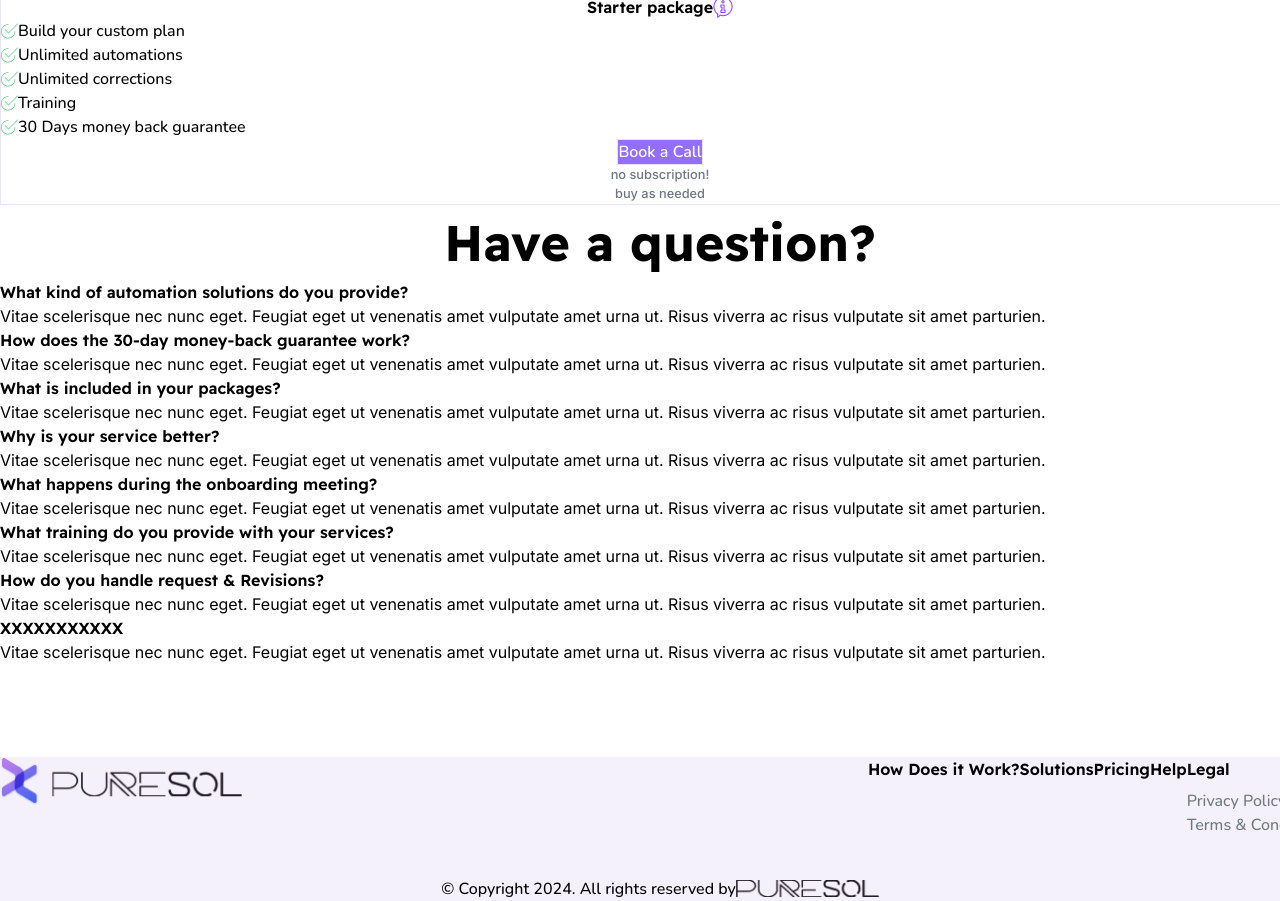
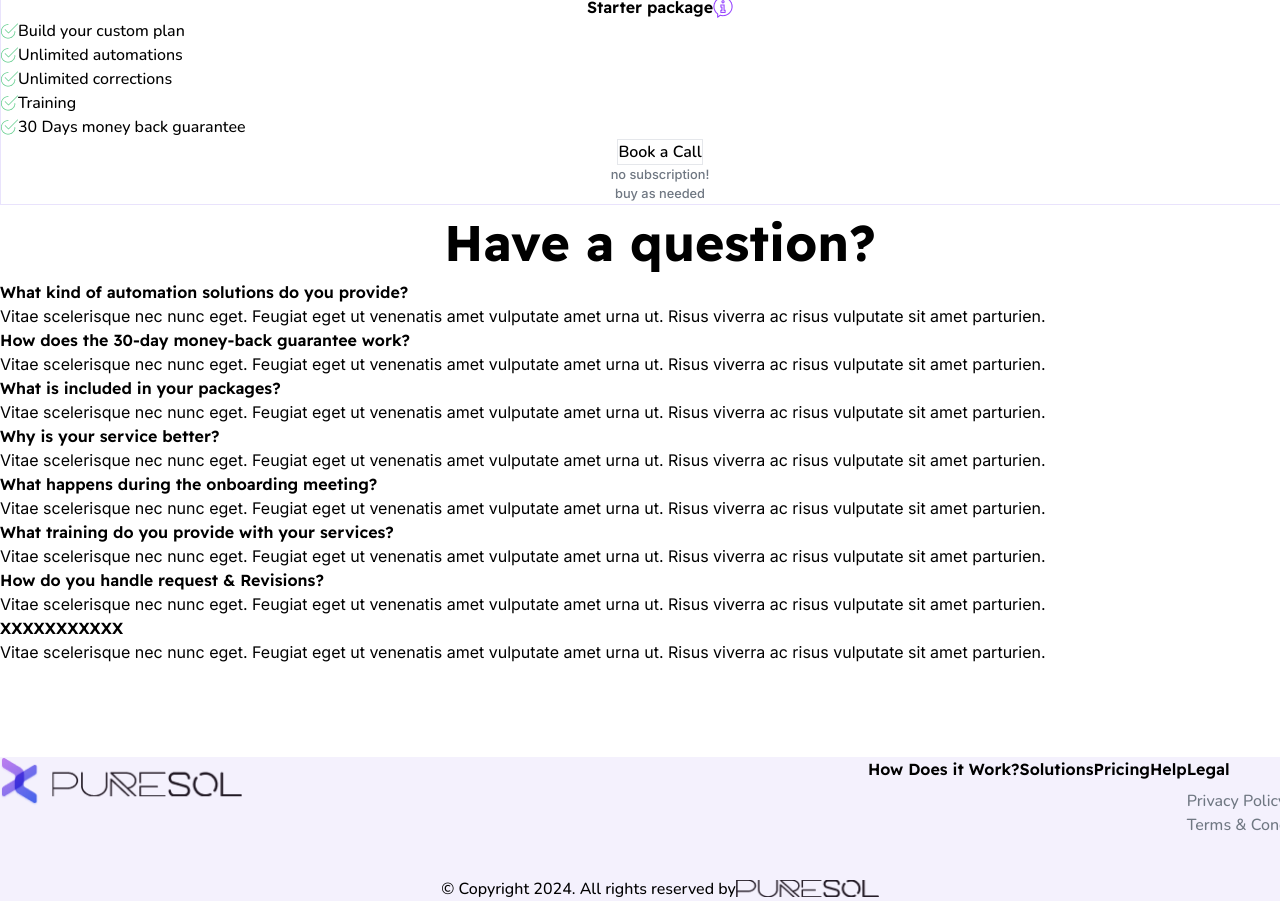
Before and after one commit to dev-SazzadHossain/pure_sol, a Next.js app: page / in a window 1280 px wide. Shown: the part 3000-3901 px from the top of the page. Built offline with nearby package versions, Linux system fonts and the light colour scheme.

Commit message:
fixed_faq_issue

```diff
--- a/src/Components/Pricing/PricingCard/PricingCard.js
+++ b/src/Components/Pricing/PricingCard/PricingCard.js
@@ -109,7 +109,11 @@ const PricingCard = ({ item }) => {
 
         <div className="flex justify-center items-center pt-[32px]">
           <button
-            className={`px-[36px] py-[12px] backgroundColor rounded-[16px] border-[1px] border-[#4A326F] text-[16px] font-semibold  ${nunito.className} text-white`}
+            className={`px-[36px] py-[12px] ${
+              item?.id == 3 ? "text-black" : "backgroundColor text-white"
+            } rounded-[16px] border-[1px] border-[#4A326F] text-[16px] font-semibold  ${
+              nunito.className
+            } `}
           >
             {item?.buttonText}
           </button>
```
